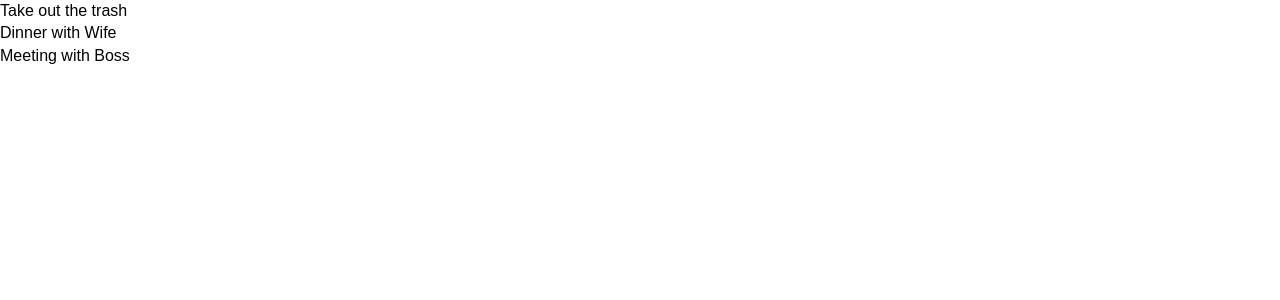
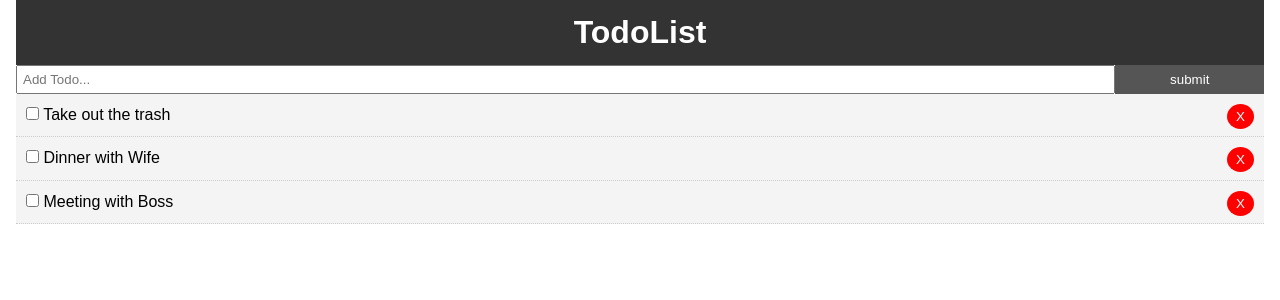
Before and after one commit to samchillcott/react_crash_todo_sam, a React (Create React App) app: page / in a window 1280 px wide. Shown: the top 300 px of the page. Built offline with nearby package versions, Linux system fonts and the light colour scheme.

Commit message:
22/3/20 commit

```diff
--- a/package.json
+++ b/package.json
@@ -8,7 +8,9 @@
     "@testing-library/user-event": "^7.2.1",
     "react": "^16.13.1",
     "react-dom": "^16.13.1",
-    "react-scripts": "3.4.1"
+    "react-router-dom": "^5.1.2",
+    "react-scripts": "3.4.1",
+    "uuid": "^7.0.2"
   },
   "scripts": {
     "start": "react-scripts start",
--- a/src/App.css
+++ b/src/App.css
@@ -13,3 +13,20 @@
   color: 333;
   text-decoration: none;
 }
+
+.container {
+  padding: 0 1rem;
+}
+
+.btn {
+  display: inline-block;
+  border: none;
+  background: #555;
+  color: #fff;
+  padding: 7px 20px;
+  cursor: pointer;
+}
+
+.btn:hover {
+  background: #666;
+}
--- a/src/App.js
+++ b/src/App.js
@@ -1,5 +1,10 @@
 import React from 'react';
+import { BrowserRouter as Router, Route } from 'react-router-dom';
+import Header from './components/layout/Header';
 import Todos from './components/Todos';
+import AddTodo from './components/AddTodo';
+import About from './components/pages/About';
+import * as uuid from 'uuid';
 
 import './App.css';
 
@@ -7,27 +12,66 @@
   state = {
     todos: [
       {
-        id: 1,
+        id: uuid.v4(),
         title: 'Take out the trash',
         completed: false
       },
       {
-        id: 2,
+        id: uuid.v4(),
         title: 'Dinner with Wife',
         completed: false
       },
       {
-        id: 3,
+        id: uuid.v4(),
         title: 'Meeting with Boss',
         completed: false
       },
     ]
   }
+
+// Toggle Complete
+
+markComplete = (id) => {
+  this.setState({ todos: this.state.todos.map(todo => {
+    if(todo.id === id) {
+      todo.completed = !todo.completed
+    }
+    return todo;
+  })})
+}
+
+// Delete Todo
+delTodo = (id) => {
+  this.setState({ todos: [...this.state.todos.filter(todo => todo.id !== id)] });
+}
+
+// Add Todo
+addTodo = (title) => {
+  const newTodo = {
+    id: uuid.v4(),
+    title,
+    completed: false
+  }
+  this.setState({ todos: [...this.state.todos, newTodo] })
+}
+
   render() {
       return (
+        <Router>
           <div className="App">
-              <Todos todos={this.state.todos} />
+            <div className="container">
+              <Header />
+              <Route exact path="/" render={props => (
+                <React.Fragment>
+                  <AddTodo addTodo={this.addTodo} />
+                  <Todos todos={this.state.todos} markComplete={this.markComplete} delTodo={this.delTodo} />
+                </React.Fragment>
+              )} />
+              <Route path="/about" component={About} />
+
+            </div>
           </div>
+        </Router>
       );
   }
 }
--- /dev/null
+++ b/src/components/AddTodo.js
@@ -0,0 +1,38 @@
+import React, { Component } from 'react'
+
+export class AddTodo extends Component {
+    state = {
+        title: ''
+    }
+
+    onSubmit = (e) => {
+        e.preventDefault();
+        this.props.addTodo(this.state.title);
+        this.setState({ title: '' });
+    }
+
+    onChange = (e) => this.setState({ title: e.target.value });
+
+    render() {
+        return (
+            <form onSubmit={this.onSubmit} style={{ display: 'flex' }}>
+                <input
+                    type="text"
+                    name="title"
+                    style={{ flex: '10', padding: '5px' }}
+                    placeholder="Add Todo..."
+                    value={this.state.title}
+                    onChange={this.onChange}
+                />
+                <input
+                    type="submit"
+                    value="submit"
+                    className="btn"
+                    style={{flex: '1'}}
+                />
+            </form>
+        )
+    }
+}
+
+export default AddTodo
--- a/src/components/TodoItem.js
+++ b/src/components/TodoItem.js
@@ -1,13 +1,48 @@
-import React, { Component } from 'react'
+import React, { Component } from 'react';
+import PropTypes from 'prop-types';
 
 export class TodoItem extends Component {
+    getStyle = () => {
+        return {
+            background: '#f4f4f4',
+            padding: '10px',
+            borderBottom: '1px #ccc dotted',
+            textDecoration: this.props.todo.completed ?
+            'line-through' : 'none'
+        }
+    }
+
+    markComplete = (e) => {
+        console.log(this.props)
+    }
+
     render() {
+        const { id, title } = this.props.todo;
         return (
-            <div>
-                <p>{ this.props.todo.title }</p>
+            <div style={this.getStyle()}>
+                <p>
+                    <input type="checkbox" onChange={this.props.markComplete.bind(this, id)} /> {' '}
+                    { title }
+                    <button onClick={this.props.delTodo.bind(this, id)} style={btnStyle}>X</button>
+                </p>
             </div>
         )
     }
 }
 
+// Prop Types
+TodoItem.propTypes = {
+    todo: PropTypes.object.isRequired
+}
+
+const btnStyle = {
+    background: '#ff0000',
+    color: '#fff',
+    border: 'none',
+    padding: '5px 9px',
+    borderRadius: '50%',
+    cursor: 'pointer',
+    float: 'right'
+}
+
 export default TodoItem
--- a/src/components/Todos.js
+++ b/src/components/Todos.js
@@ -1,12 +1,18 @@
 import React from 'react';
 import TodoItem from './TodoItem';
+import PropTypes from 'prop-types';
 
 class Todos extends React.Component {
     render() {
         return this.props.todos.map((todo) => (
-            <TodoItem key={todo.id} todo={todo} />
+            <TodoItem key={todo.id} todo={todo} markComplete={this.props.markComplete} delTodo={this.props.delTodo}/>
         ));
     }
 }
 
+// Prop Types
+Todos.propTypes = {
+    todos: PropTypes.array.isRequired
+}
+
 export default Todos;
--- /dev/null
+++ b/src/components/layout/Header.js
@@ -0,0 +1,18 @@
+import React from 'react'
+
+function Header() {
+    return (
+        <header style={headerStyle}>
+            <h1>TodoList</h1>
+        </header>
+    )
+}
+
+const headerStyle = {
+    background: '#333',
+    color: '#fff',
+    textAlign: 'center',
+    padding: '10px'
+}
+
+export default Header;
--- /dev/null
+++ b/src/components/pages/About.js
@@ -0,0 +1,12 @@
+import React from 'react'
+
+function About() {
+    return (
+        <React.Fragment>
+            <h1>About</h1>
+            <p>This is the TodoList app v 1.0.0. It is part of a React Crash Course</p>
+        </React.Fragment>
+    )
+}
+
+export default About;
```
Also changed, not shown: 1 other file (tests, documents, lock files or other folders).
